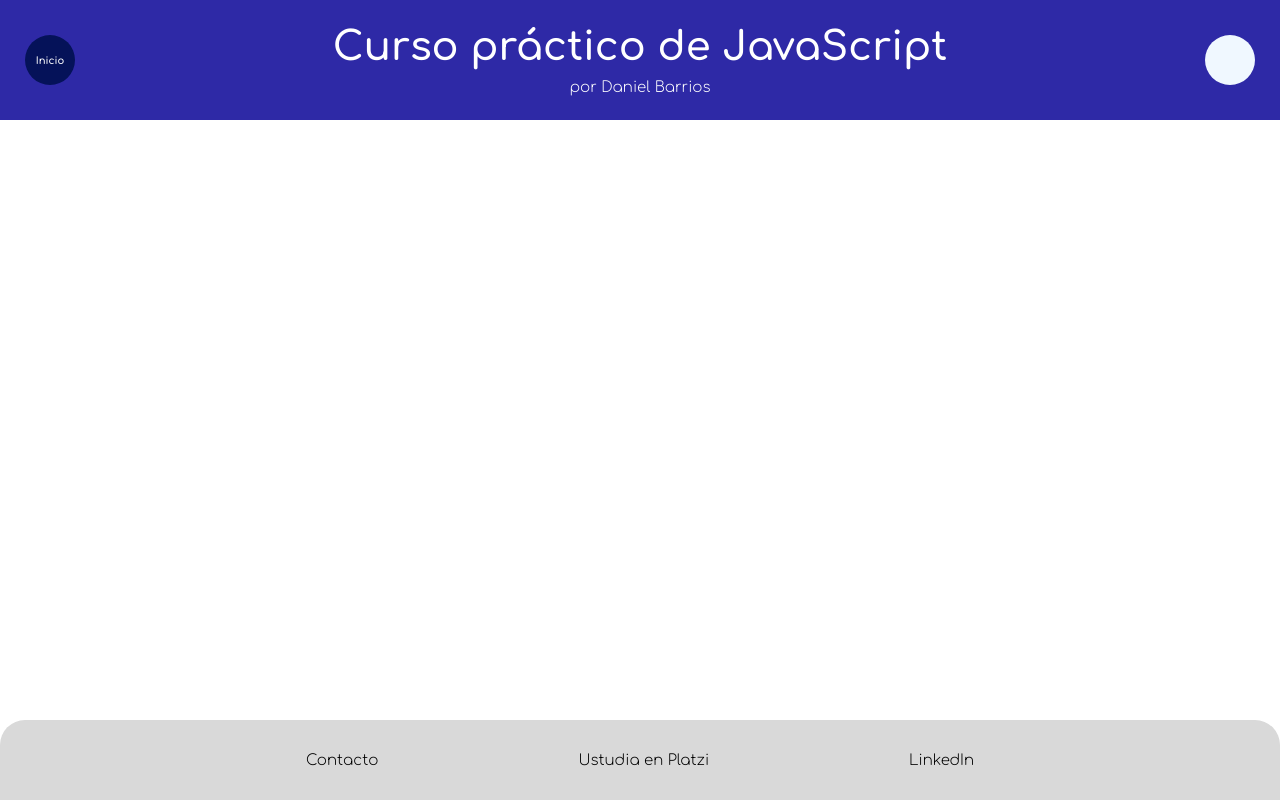
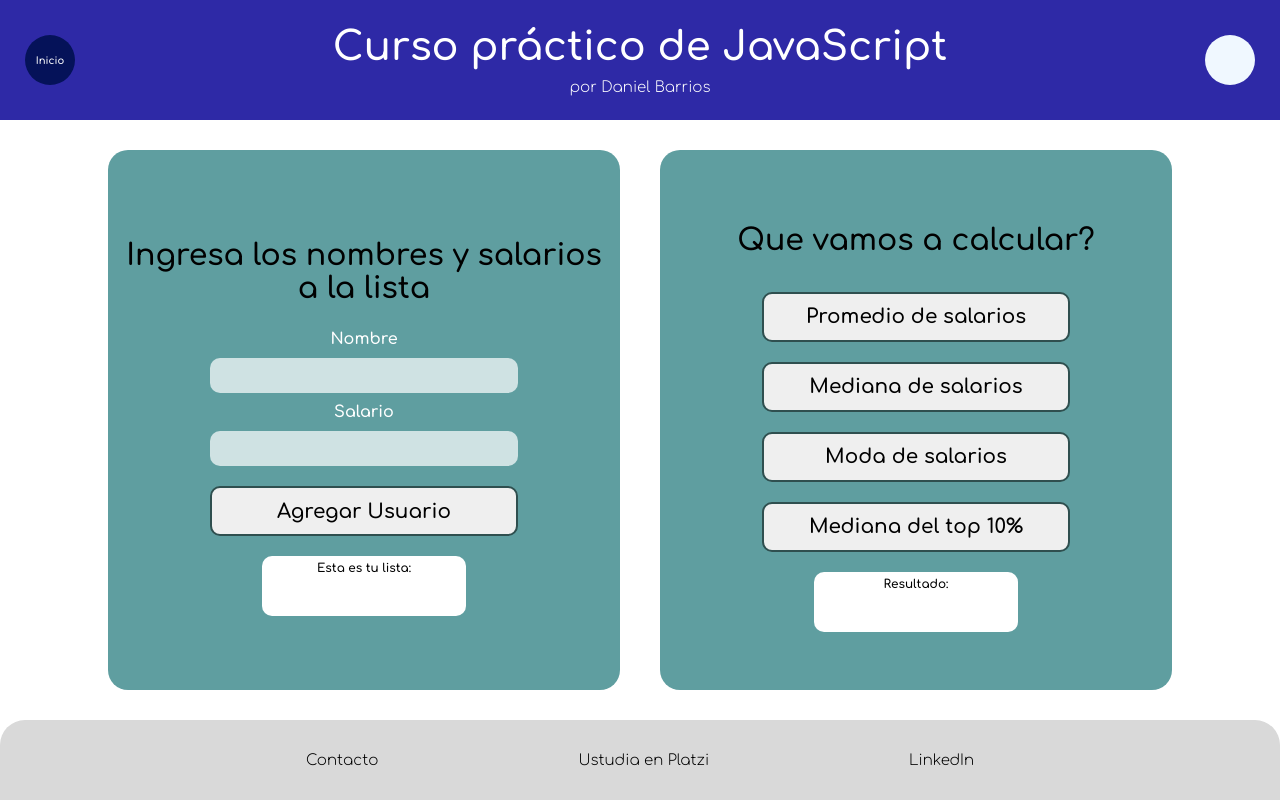
Before and after one commit to Daniel-Barrios-J/practicas-javascript, a plain HTML site: page taller-4/analisis.html in a window 1280 px wide. Drawn offline with Linux system fonts and the light colour scheme.

Commit message:
proyecto funcional, pendiente detalles esteticos y logicos

```diff
--- a/taller-4/analisis.html
+++ b/taller-4/analisis.html
@@ -25,7 +25,38 @@
     </header>
 
     <main>
+        <div class="formulario">
+            <h2>Ingresa los nombres y salarios a la lista</h2>
+            <form action="">
+                <label for="nombre">Nombre</label>
+                <input type="text" id="nombre">
 
+                <label for="salario">Salario</label>
+                <input type="number" id="salario">
+
+                <button type="button" onclick="agregarElemento()">Agregar Usuario</button>
+
+                <div class="caja-resultado">
+                    <p>Esta es tu lista:</p>
+                    <p id="listaTotal"></p>
+                </div>
+            </form>
+        </div>
+
+        <div class="formulario">
+            <h2>Que vamos a calcular?</h2>
+            <form action="">
+                <button type="button" onclick="promedioLista(lista)">Promedio de salarios</button>
+                <button type="button" onclick="medianaLista(lista)">Mediana de salarios</button>
+                <button type="button" onclick="modaLista(lista)">Moda de salarios</button>
+                <button type="button" onclick="medianaDiezPorCiento(lista)">Mediana del top 10%</button>
+
+                <div class="caja-resultado">
+                    <p>Resultado:</p>
+                    <p id="resultado"></p>
+                </div>
+            </form>
+        </div>
     </main>
 
     <footer>
@@ -35,5 +66,6 @@
                 <li><a href="">LinkedIn</a></li>
             </ul>
     </footer>
+    <script src="./analisis.js"></script>
 </body>
 </html>
--- a/taller-4/analisis.js
+++ b/taller-4/analisis.js
@@ -0,0 +1,86 @@
+let listaObjeto = [];
+let lista = [];
+//Agregar elementos
+const agregarElemento = () => {
+    let inputNombre = document.getElementById("nombre");
+    const nombre = inputNombre.value;
+    console.log(nombre);
+    let inputSalario = document.getElementById("salario");
+    const salario = parseInt(inputSalario.value);
+
+    listaObjeto.push({
+    name: nombre,
+    salary: salario,
+    })
+    const add = lista.push(salario);
+    console.log(lista,listaObjeto);
+    // agregar impresion de lista
+}
+
+// PROMEDIO
+const promedioLista = (lista)=> {
+    // Promedio con método reduce
+    const sumaLista = lista.reduce(
+        function(valorAcumulado=0, nuevoElemento) {
+            return valorAcumulado + nuevoElemento;
+        }
+    );
+    let promedio = sumaLista/lista.length;
+    let resultado = document.getElementById("resultado");
+    resultado.innerText = promedio;
+    return promedio;
+}
+
+// MEDIANA
+function medianaLista(lista) {
+    lista.sort(function(a,b){return a-b;});
+    const mitadLista = lista.length / 2;
+
+    if (lista.length % 2 === 0) {
+        const elemento1 = mitadLista - 1;
+        const elemento2 = mitadLista;
+        let mediana  = promedioLista([lista[elemento1],lista[elemento2]]);
+        let resultado = document.getElementById("resultado");
+        resultado.innerText = mediana;
+    }
+    else {
+        let mediana = lista[parseInt(mitadLista)];
+        let resultado = document.getElementById("resultado");
+        resultado.innerText = mediana;
+    }
+}
+
+// MODA
+function modaLista(lista) {
+    const listaCount = {};
+    lista.map(
+        function(elemento) {
+            if(listaCount[elemento]) {
+                listaCount[elemento] += 1;
+            }
+            else {
+                listaCount[elemento] = 1;
+            }
+        }
+    );
+    const arrayCount = Object.entries(listaCount).sort(function(a,b){return b[1]-a[1];});
+    let moda = arrayCount[0];
+    let modaTexto = moda[0].toString();
+    let resultado = document.getElementById("resultado");
+    resultado.innerText = modaTexto;
+}
+
+// Mediana del top 10%
+const medianaDiezPorCiento = (lista)=>{
+
+    lista.sort(function(a,b){return a-b;});
+    const spliceStart = (lista.length * 0.9);
+    const spliceCount = lista.length - spliceStart;
+    const salariosTop10 = lista.splice(spliceStart,
+    spliceCount);
+    console.log("aqui mano");
+    console.log(spliceStart);
+    console.log(spliceCount);
+    console.log(salariosTop10);
+    const medianaTop10 = medianaLista(salariosTop10);
+}
--- a/taller-4/analisis.scss
+++ b/taller-4/analisis.scss
@@ -119,11 +119,12 @@ body {
                 }
                 button {
                     width: 60%;
-                    height: 50px;
+                    min-height: 50px;
+                    height: auto;
                     border-radius: 10px;
                     margin: 10px;
                     border: solid 2px darkslategrey;
-                    padding: 0 15px;
+                    padding: 5px 15px;
                     cursor: pointer;
                     font-size: 2rem;
                     font-family: comfortaa;
```
Also changed, not shown: taller-4/analisis.css, 1 other file.
